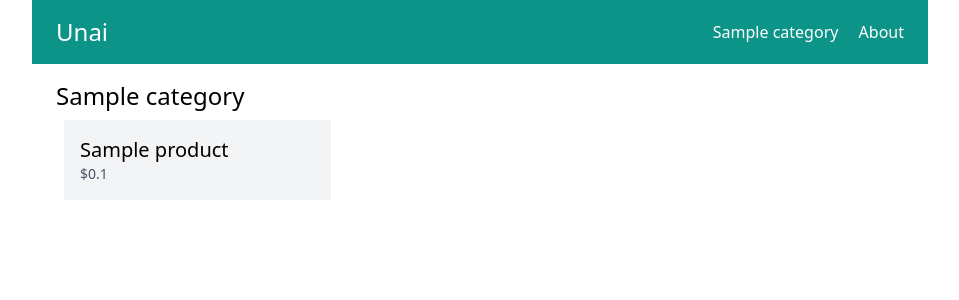
After one commit to gaikwad-sarvanand/E-commerce_mulitple_vendor, a Django app: a page that uses core/templates/core/base.html in a window 1280 px wide. The commit adds this page. Shown: the top 300 px of the page, without its empty margins (160-1119 px from the left). Run offline with Django 4.2, Linux system fonts and the light colour scheme; tables that the repository leaves empty hold one stand-in row (values such as "Sample post"); some libraries are stand-ins or nearby versions.

Commit message:
Category View Completed

```diff
--- a/core/templates/core/base.html
+++ b/core/templates/core/base.html
@@ -1,3 +1,4 @@
+{% load menu %}
 <!DOCTYPE html>
 <html>
   <head>
@@ -11,11 +12,11 @@
       <div class="logo">
         <a href="/" class="text-2xl text-white">Unai</a>
       </div>
-      <div class="menu">
-        <a href="{%  url 'about'%}" class="text-white">About</a>
+      <div class="menu space-x-4">
+        {% menu %}
       </div>
     </nav>
-    <div class="max-w-4xl mx-auto">
+    <div class="max-w-4xl mx-auto px-6 py-4">
     {% block content %}
     {% endblock %}
   </div>
--- /dev/null
+++ b/core/templates/core/menu.html
@@ -0,0 +1,7 @@
+
+
+{% for category in categories %}
+<a href="{%  url 'category_detail' category.slug %}" class="text-white">{{category.title}}</a>
+
+{% endfor %}
+<a href="{%  url 'about'%}" class="text-white">About</a>
--- a/core/views.py
+++ b/core/views.py
@@ -1,8 +1,10 @@
 from django.shortcuts import render
-
+from store.models import Product
 # Create your views here.
 def frontpage(request):
-    return render(request,"core/frontpage.html")
+    products = Product.objects.all()[0:6]
+    context = {'products':products}
+    return render(request,"core/frontpage.html",context)
 
 def about(request):
     return render(request,"core/about.html")
--- a/e_commerce/urls.py
+++ b/e_commerce/urls.py
@@ -1,10 +1,13 @@
 
 from django.contrib import admin
-from django.urls import path
+from django.urls import path,include
 from core.views import frontpage,about
 
 urlpatterns = [
+    path('about_page/',about,name="about"),
+    path('',include('store.urls')),
+    path('',frontpage,name="frontpage"),
     path('admin/', admin.site.urls),
-    path('',frontpage,name="frontpage"),
-    path('about_page/',about,name="about")
+
+
 ]
--- a/store/models.py
+++ b/store/models.py
@@ -22,5 +22,11 @@ class Product(models.Model):
     created_at = models.DateTimeField(auto_now_add=True)
     updated_at = models.DateTimeField(auto_now=True)
 
+    class Meta:
+        ordering = ('-created_at',)
+
     def __str__(self):
         return self.title
+
+    def get_display_price(self):
+        return self.price/100
--- /dev/null
+++ b/store/templates/store/category_detail.html
@@ -0,0 +1,22 @@
+{% extends 'core/base.html'%}
+{% block title %}{{category.title}}{% endblock %}
+
+
+{% block content %}
+
+<h1 class="text-2xl">{{category.title}}</h1>
+
+<div class="flex flex-wrap">
+    {% for product in products %}
+        <div class="product w-1/3 p-2">
+            <div class="p-4 bg-gray-100">
+                <a href="{% url 'product_details' product.category.slug product.slug %}">
+                    <h2 class="text-xl ">{{product.title}}</h2>
+                    <p class="text-sm text-gray-600">${{product.get_display_price}}</p>
+                </a>
+            </div>
+        </div>
+    {% endfor %}
+</div>
+
+{% endblock %}
--- /dev/null
+++ b/store/templatetags/menu.py
@@ -0,0 +1,8 @@
+from django import template
+from store.models import Category
+
+register = template.Library()
+@register.inclusion_tag('core/menu.html')
+def menu():
+    categories = Category.objects.all()
+    return {'categories':categories}
--- /dev/null
+++ b/store/urls.py
@@ -0,0 +1,7 @@
+from django.urls import path
+from .import views
+
+urlpatterns = [
+    path('<slug:slug>/',views.category_detail,name='category_detail'),
+    path('<slug:category_slug>/<slug:slug>/',views.product_details,name='product_details'),
+]
--- a/store/views.py
+++ b/store/views.py
@@ -1,3 +1,14 @@
-from django.shortcuts import render
+from django.shortcuts import render,get_object_or_404
+from.models import Product,Category
 
 # Create your views here.
+
+def category_detail(request,slug):
+    categroy = get_object_or_404(Category , slug=slug)
+    products = categroy.products.all()
+    return render(request,"store/category_detail.html",{'category':categroy,'products':products})
+
+def product_details(request,category_slug, slug):
+    product =get_object_or_404( Product,slug=slug)
+    context = {"product":product}
+    return render(request,"store/product_detail.html",context)
```
Also changed, not shown: core/templates/core/frontpage.html (+12 -1 lines), store/templates/store/product_detail.html (added, +15 -0 lines), todo.txt (+5 -5 lines), store/templatetags/__init.py (added).
